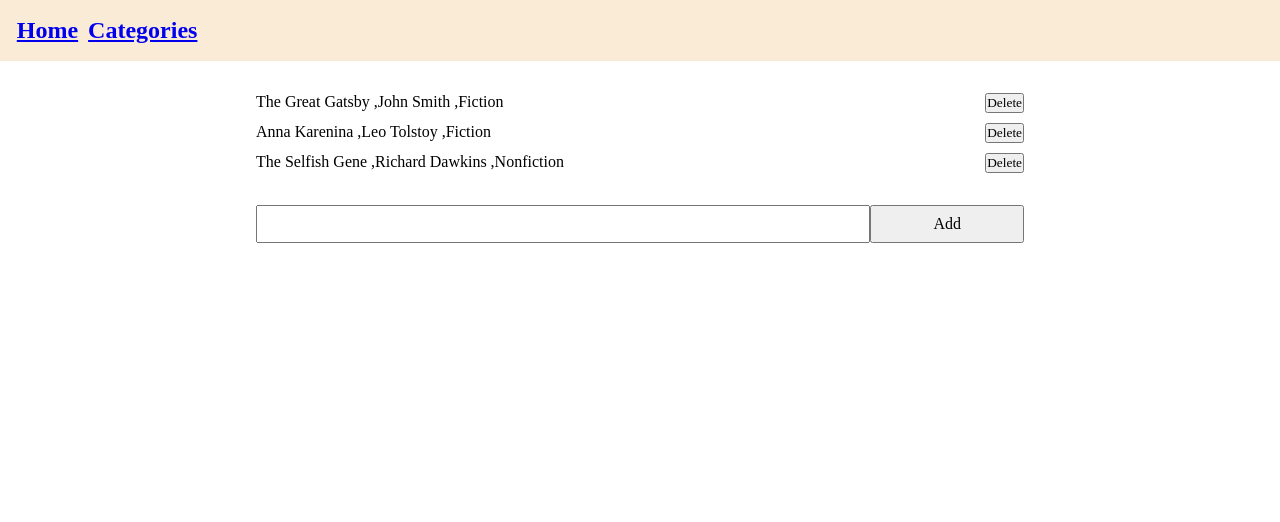
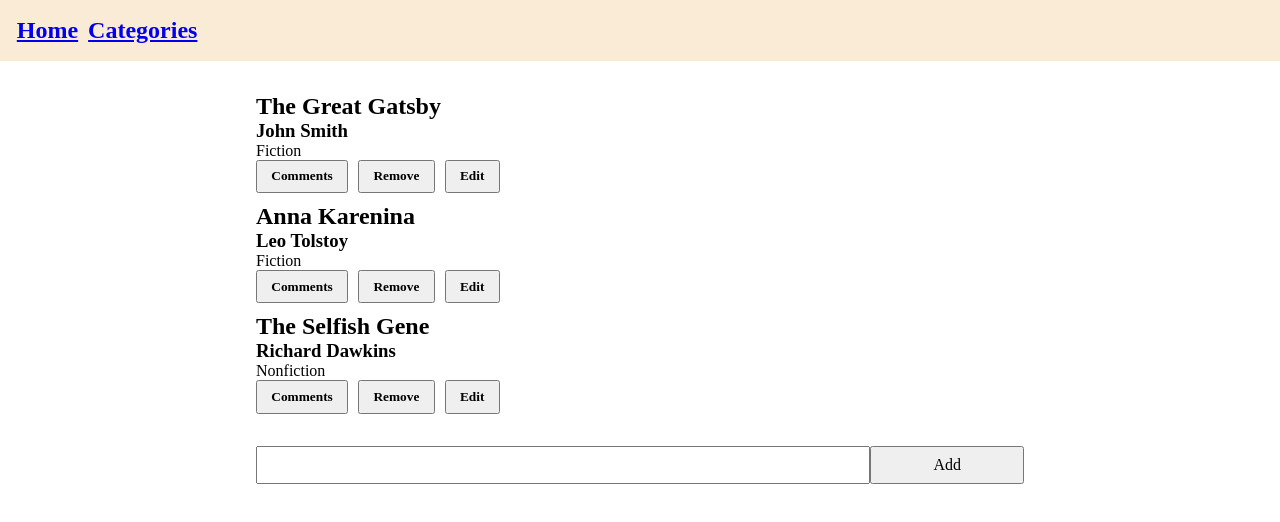
Before and after one commit to bilalrajput09/Bookstore-react, a React (Create React App) app: page / in a window 1280 px wide. Shown: the top 522 px of the page. Built offline with nearby package versions, Linux system fonts and the light colour scheme.

Commit message:
Fix the components

```diff
--- /dev/null
+++ b/src/Components/Book.js
@@ -0,0 +1,27 @@
+import styles from './Book.module.css';
+
+const Book = (props) => {
+  const { book, deleteBookHandler } = props;
+  return (
+    <article>
+      <h2>{book.title}</h2>
+      <h3>{book.author}</h3>
+      <p>{book.category}</p>
+      <ul className={styles.book_btn_container}>
+        <li>
+          <button type="button">Comments</button>
+        </li>
+        <li>
+          <button type="button" onClick={() => deleteBookHandler(book.item_id)}>
+            Remove
+          </button>
+        </li>
+        <li>
+          <button type="button">Edit</button>
+        </li>
+      </ul>
+    </article>
+  );
+};
+
+export default Book;
--- /dev/null
+++ b/src/Components/Book.module.css
@@ -0,0 +1,9 @@
+.book_btn_container {
+  display: flex;
+  gap: 10px;
+}
+
+.book_btn_container button {
+  padding: 0.5em 1em;
+  font-weight: 700;
+}
--- a/src/Components/BookList.js
+++ b/src/Components/BookList.js
@@ -1,27 +1,21 @@
 import React from 'react';
 import styles from './BookList.module.css';
+import Book from './Book';
 
 const BookList = (props) => {
   const { books } = props;
   const { deleteBookHandler } = props;
 
   return (
-    <ul className={styles.books_container}>
+    <section className={styles.books_container}>
       {books.map((book) => (
-        <li key={book.item_id}>
-          {book.title}
-          {' '}
-          ,
-          {book.author}
-          {' '}
-          ,
-          {book.category}
-          <button type="button" onClick={() => deleteBookHandler(book.item_id)}>
-            Delete
-          </button>
-        </li>
+        <Book
+          key={book.item_id}
+          book={book}
+          deleteBookHandler={deleteBookHandler}
+        />
       ))}
-    </ul>
+    </section>
   );
 };
 
```
